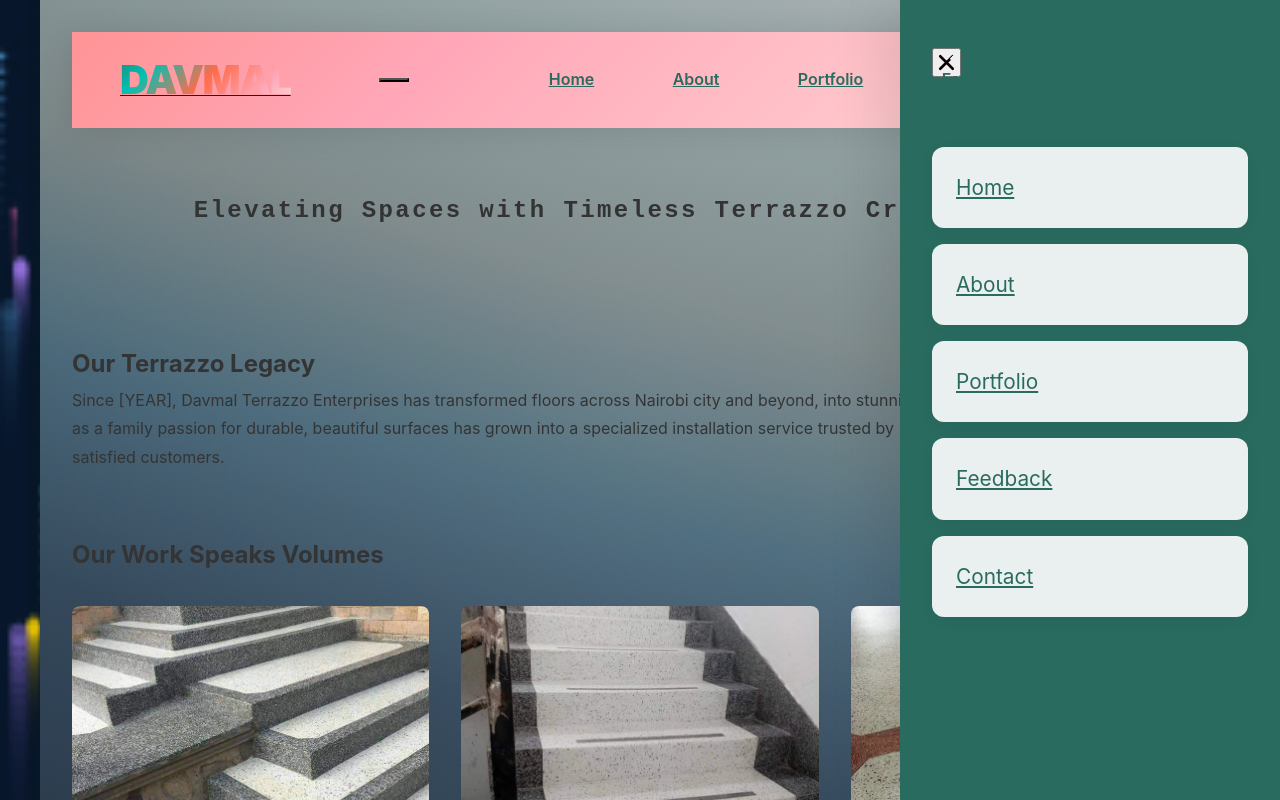
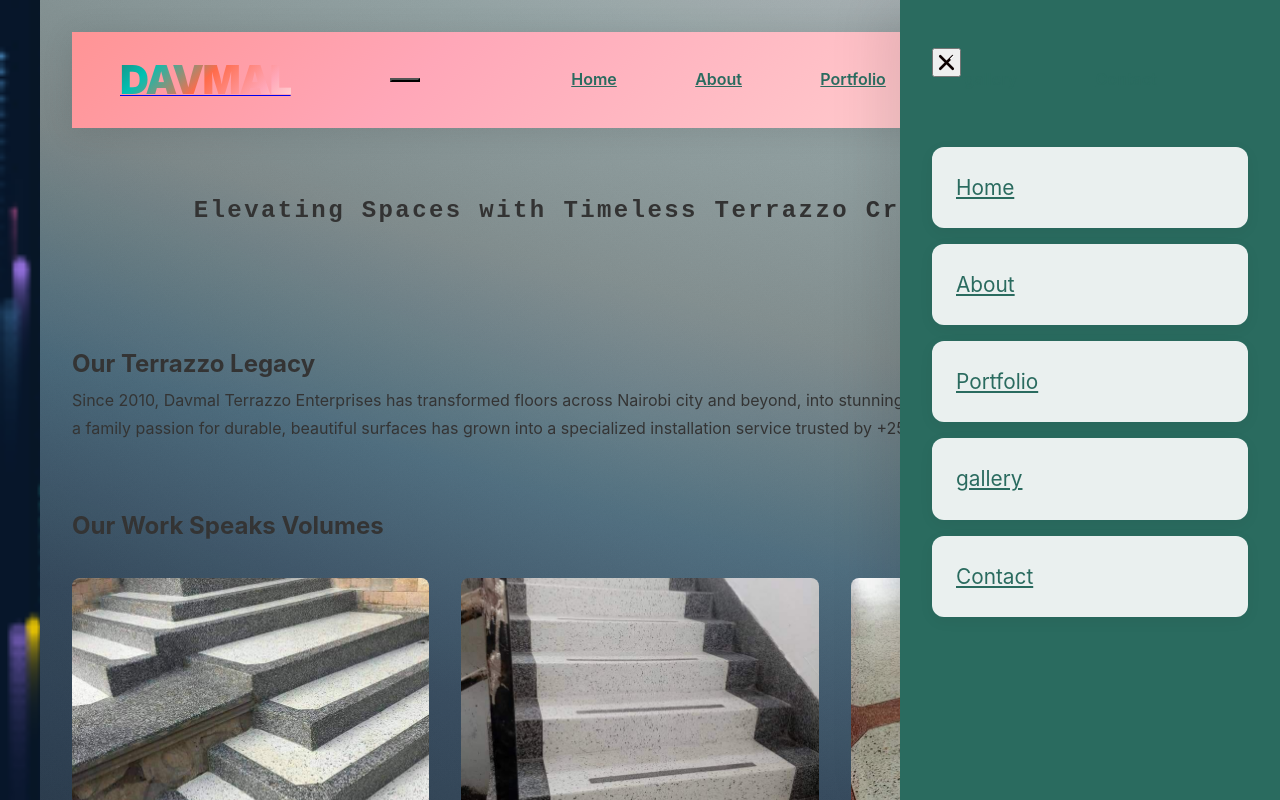
Before and after one commit to davidmugambi104/davmal_terrazzo, a React (Vite) app: page /about in a window 1280 px wide. Both pictures are taken after a click on the button "Menu". Built offline with nearby package versions, Linux system fonts and the light colour scheme.

Commit message:
completion of site

```diff
--- a/src/pages/Navbar.jsx
+++ b/src/pages/Navbar.jsx
@@ -43,7 +43,7 @@ function Navbar() {
           <NavLink to="/" className="nav-link">Home</NavLink>
           <NavLink to="/about" className="nav-link">About</NavLink>
           <NavLink to="/portfolio" className="nav-link">Portfolio</NavLink>
-          <NavLink to="/feedback" className="nav-link">Feedback</NavLink>
+          <NavLink to="/photos" className="nav-link">gallery</NavLink>
           <NavLink to="/contact" className="nav-link">Contact</NavLink>
         </nav>
 
@@ -73,8 +73,8 @@ function Navbar() {
               <NavLink to="/portfolio" className="mobile-nav-link" onClick={() => setIsMenuOpen(false)}>
                 Portfolio
               </NavLink>
-              <NavLink to="/feedback" className="mobile-nav-link" onClick={() => setIsMenuOpen(false)}>
-                Feedback
+              <NavLink to="/photos" className="mobile-nav-link" onClick={() => setIsMenuOpen(false)}>
+                gallery
               </NavLink>
               <NavLink to="/contact" className="mobile-nav-link" onClick={() => setIsMenuOpen(false)}>
                 Contact
--- a/src/pages/about/about.jsx
+++ b/src/pages/about/about.jsx
@@ -27,10 +27,10 @@ export const AboutUs = () => {
       <section className="content-section">
         <h2>Our Terrazzo Legacy</h2>
         <p>
-          {`Since [YEAR], Davmal Terrazzo Enterprises has transformed floors across Nairobi city and beyond,
+          {`Since 2010, Davmal Terrazzo Enterprises has transformed floors across Nairobi city and beyond,
           into stunning terrazzo masterpieces. What began as a family passion for
           durable, beautiful surfaces has grown into a specialized installation
-          service trusted by +254722316668 or +254 729 159585 satisfied customers.`}
+          service trusted by +254 729 159585 satisfied customers.`}
         </p>
       </section>
 
@@ -138,7 +138,7 @@ export const AboutUs = () => {
             </div>
             <div className="badge">
             <img src="/icons/warranty.png" alt="5 Year Warranty" />
-            <span>5-Year Installation Warranty</span>
+            <span>10-Year Installation Warranty</span>
             </div>
             <div className="badge">
             <img src="/icons/eco-friendly.png" alt="Eco Friendly" />
--- a/src/pages/porfolio/design-portfolio.jsx
+++ b/src/pages/porfolio/design-portfolio.jsx
@@ -31,7 +31,7 @@ export const BusinessPortfolio = () => {
     },
     projects: [
       {
-        title: "Luxury Hotel Lobby Installation",
+        title: "Vicodec highschool",
         image: "/images/project-1.jpg",
         scope: "2,500 sqft • Venetian Style Terrazzo",
         result: "30% increased guest satisfaction scores"
```
Also changed, not shown: package.json (+9 -6 lines), 1 other file (tests, documents, lock files or other folders).
